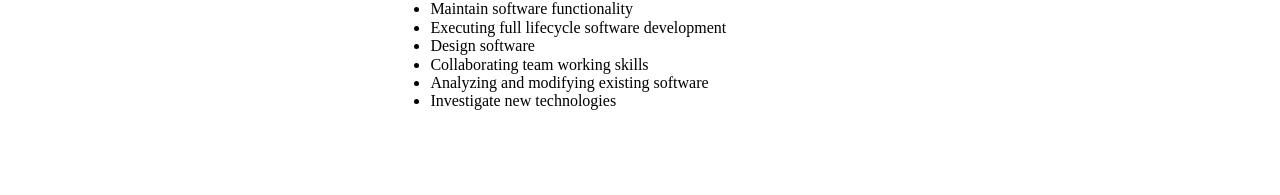
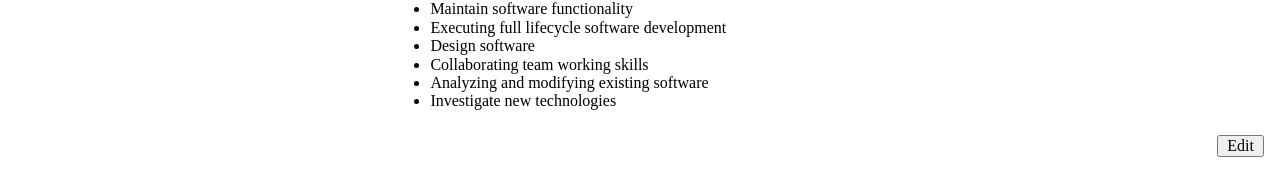
Before and after one commit to BrandynCoverdill/CV-Application, a React (Vite) app in the folder cv-application/: page / in a window 1280 px wide. Shown: the part 457-652 px from the top of the page. Built offline with nearby package versions, Linux system fonts and the light colour scheme.

Commit message:
Added button component

```diff
--- a/cv-application/src/components/App.jsx
+++ b/cv-application/src/components/App.jsx
@@ -6,6 +6,7 @@ import Summary from './Summary';
 import Qualifications from './Qualifications';
 import Education from './Education';
 import Experience from './Experience';
+import Button from './Button';
 
 export default function App() {
 	const [person, setPerson] = useState({
@@ -65,6 +66,20 @@ Hey there, I'm Everett, and I'm absolutely fascinated by web development. The bl
 		},
 	]);
 
+	const [isEditing, setIsEditing] = useState(false);
+
+	function handleEdit(e) {
+		setIsEditing(true);
+	}
+
+	function handleSave(e) {
+		setIsEditing(false);
+	}
+
+	function handleCancel(e) {
+		setIsEditing(false);
+	}
+
 	return (
 		<>
 			<Header person={person} />
@@ -72,6 +87,16 @@ Hey there, I'm Everett, and I'm absolutely fascinated by web development. The bl
 			<Qualifications person={person} />
 			<Education school={school} />
 			<Experience work={work} />
+			<section className='buttons'>
+				{!isEditing ? (
+					<Button handleClick={handleEdit}>Edit</Button>
+				) : (
+					<>
+						<Button handleClick={handleSave}>Save</Button>
+						<Button handleClick={handleCancel}>Cancel</Button>
+					</>
+				)}
+			</section>
 		</>
 	);
 }
--- a/cv-application/src/components/Button.jsx
+++ b/cv-application/src/components/Button.jsx
@@ -1,5 +1,11 @@
 import '../styles/Button.css';
 
-export default function Button() {
-	return;
+export default function Button({ children, handleClick }) {
+	return (
+		<>
+			<button type='button' onClick={handleClick}>
+				{children}
+			</button>
+		</>
+	);
 }
--- a/cv-application/src/styles/App.css
+++ b/cv-application/src/styles/App.css
@@ -13,3 +13,10 @@
 body {
 	padding: 1em;
 }
+
+.buttons {
+	display: flex;
+	justify-content: end;
+	gap: 0.5em;
+	margin-block-start: 1em;
+}
--- a/cv-application/src/styles/Button.css
+++ b/cv-application/src/styles/Button.css
@@ -0,0 +1,5 @@
+button {
+	padding-inline: 0.5em;
+	cursor: pointer;
+	margin-block-start: 0.5em;
+}
```
